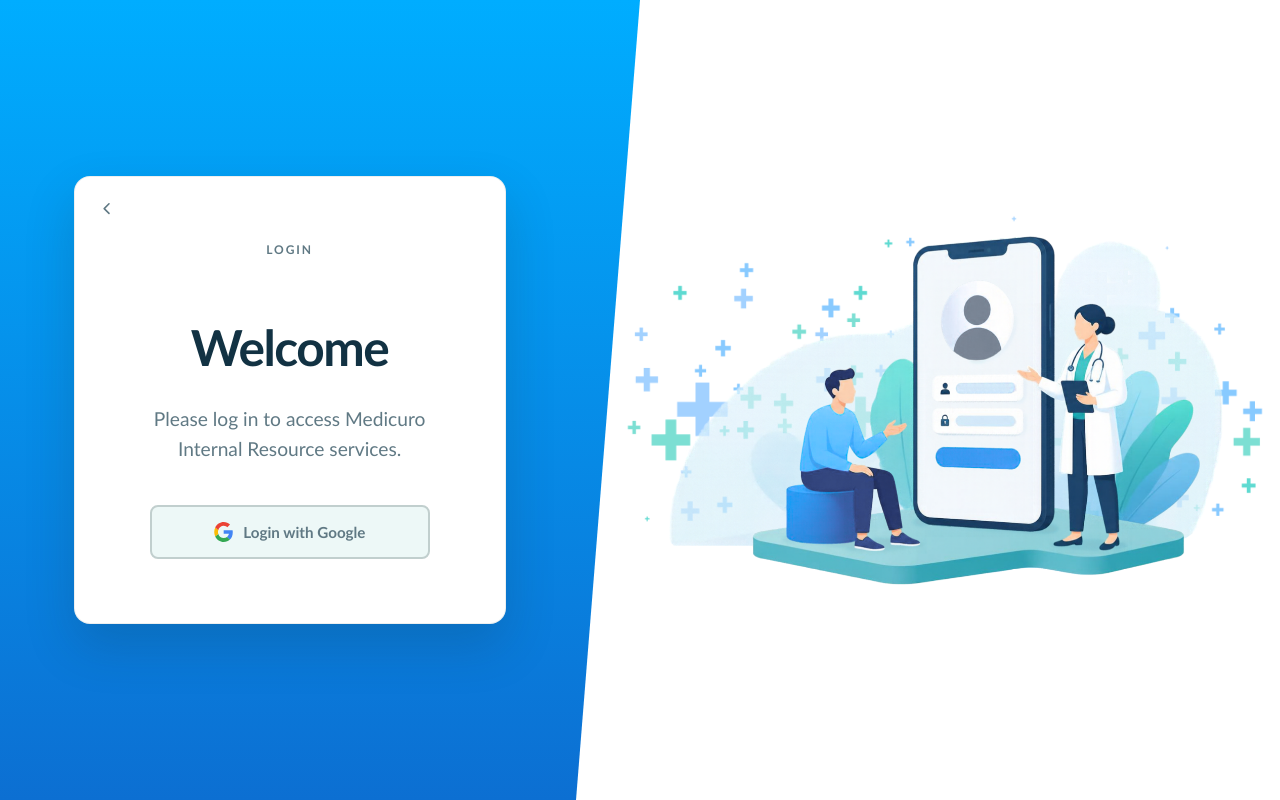
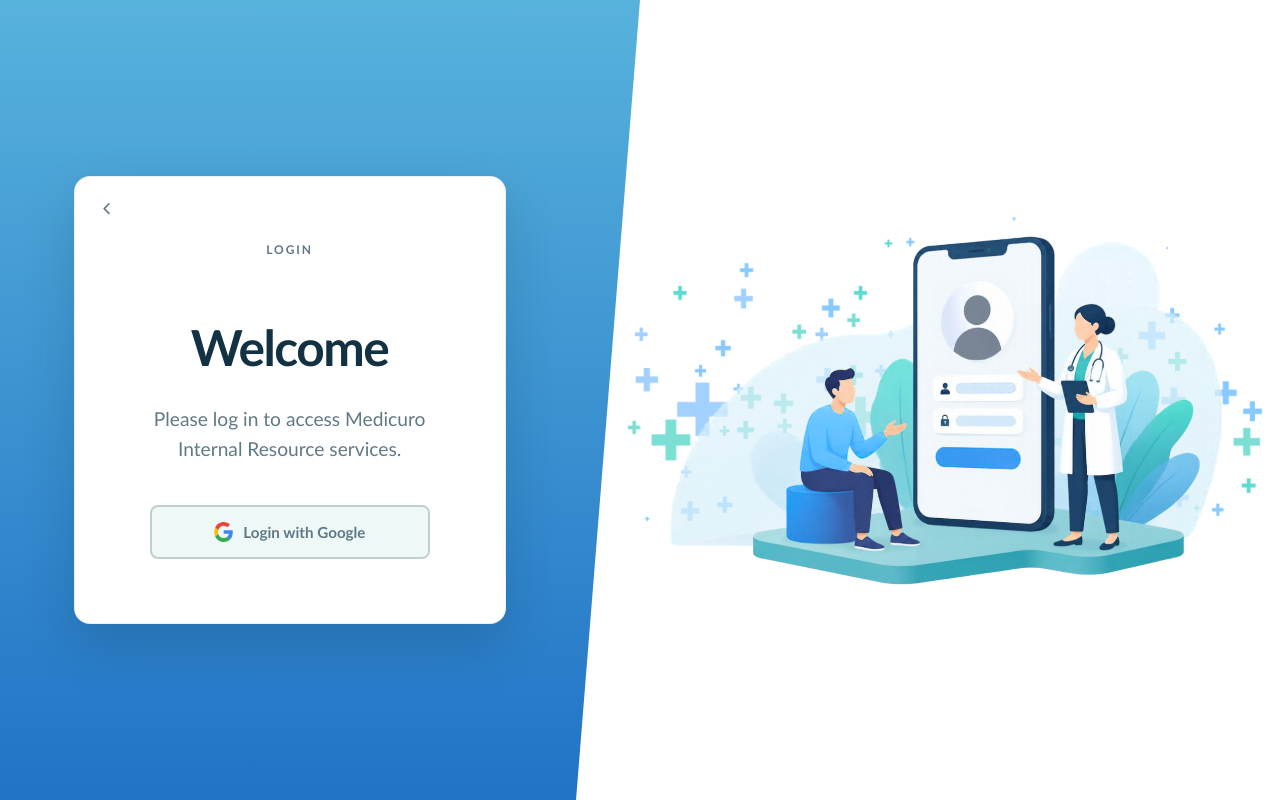
Before and after one commit to ZachScott123/Medicuro-resource-manual, a Next.js app: page /login in a window 1280 px wide. Built offline with nearby package versions, Linux system fonts and the light colour scheme; no server answers.

Commit message:
Login Page Fix - Slight change in color grading to background to ensure design consistency.

```diff
--- a/app/globals.css
+++ b/app/globals.css
@@ -1217,7 +1217,7 @@ body:has(.admin-notes) .page-footer {
 
 .login-panel-behind {
 	align-items: center;
-	background: linear-gradient(180deg, #00adff, #0c6fd2);
+	background: linear-gradient(180deg, #57b2dc, #2173c6);
 	bottom: 0;
 	display: flex;
 	justify-content: center;
```
